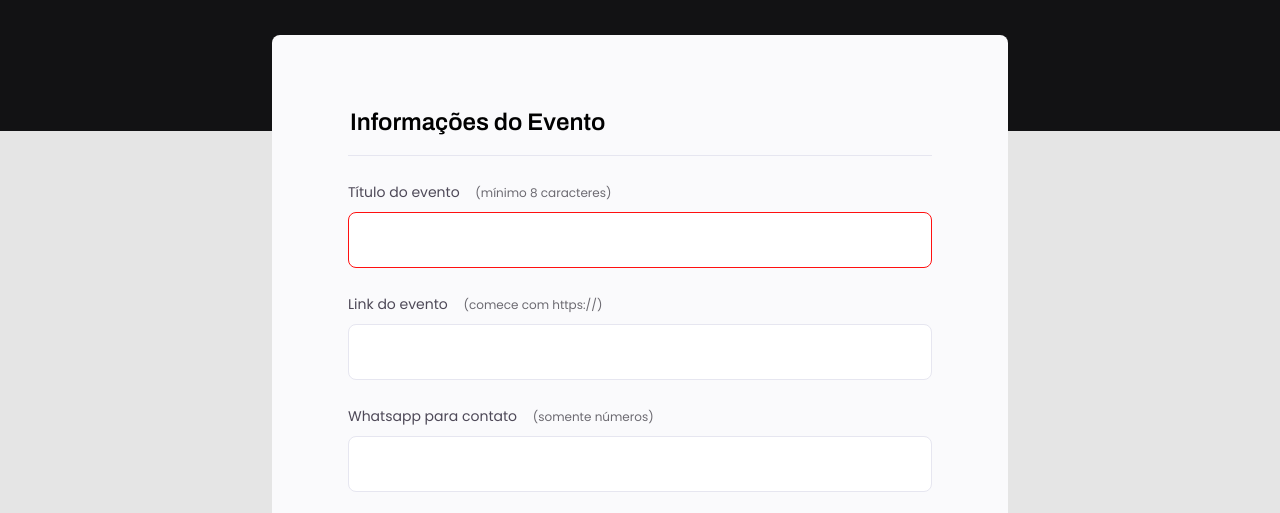
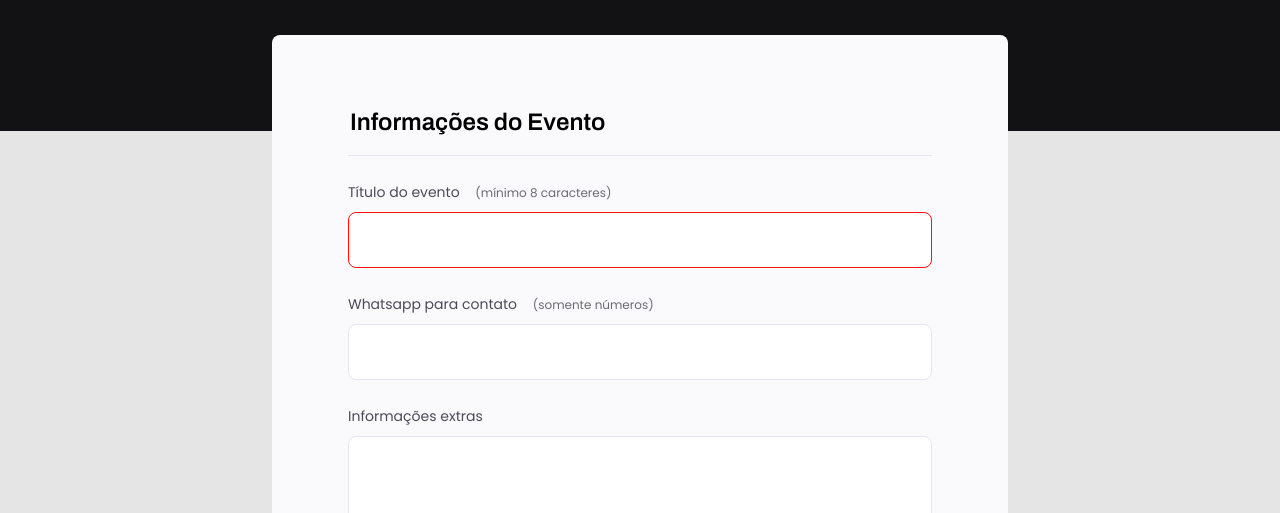
Before and after one commit to AnaClaudiaSac/Rocketseat-stage03-forms-validations-customizations, a plain HTML site: page index.html in a window 1280 px wide. Shown: the part 237-750 px from the top of the page. Drawn offline with Linux system fonts and the light colour scheme.

Commit message:
delete a field in the html and insert the paddinhg in the body

```diff
--- a/index.html
+++ b/index.html
@@ -34,10 +34,6 @@
                         <input type="text" id="event-title" required minlength="8"/>
                     </div>
 
-                    <div class="input-wrapper">
-                        <label for="event-link">Link do evento <span>(comece com https://)</span></label>
-                        <input type="url" id="event-link" />
-                    </div>
 
 
                     <div class="input-wrapper">
```
